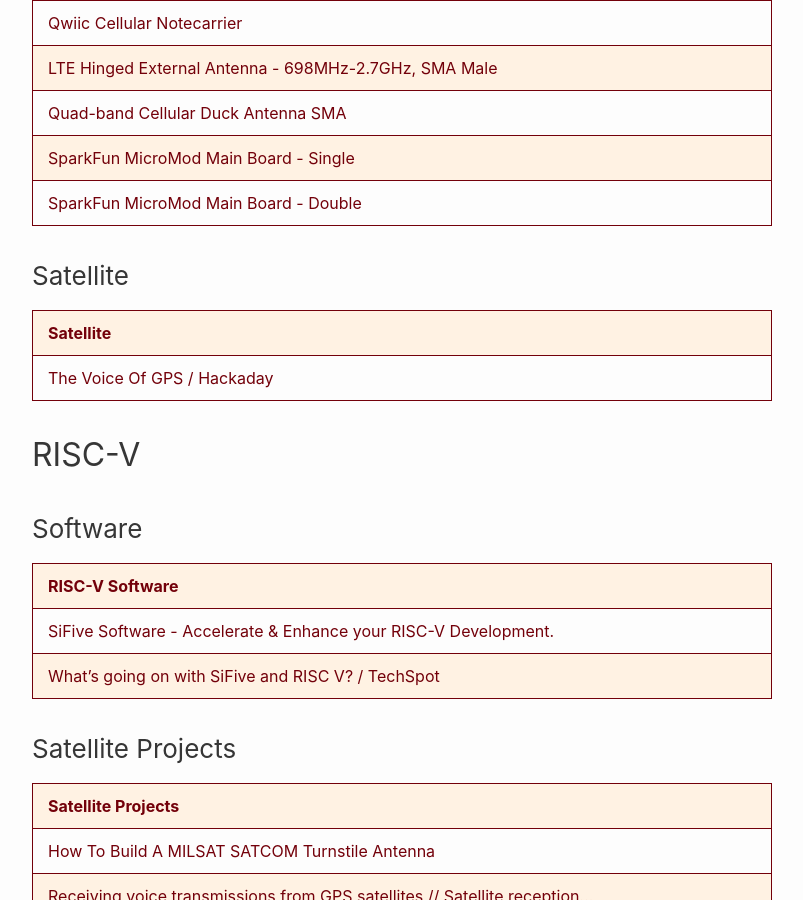
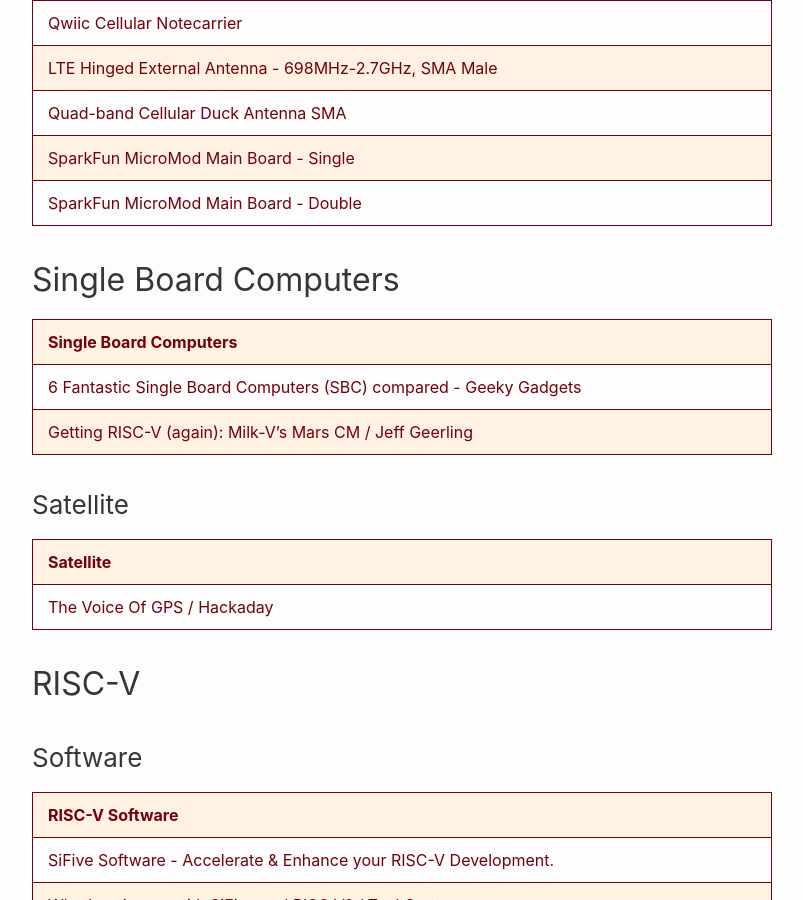
Before and after one commit to RalphHightower/RalphHightower, a Jekyll site: the page built from HardwareProjects.md, in a window 1280 px wide and 900 px high, scrolled down 8146 px. Shown: the whole window, without its empty margins (238-1041 px from the left). Built offline with Jekyll 4.4.1, drawn with Linux system fonts in a browser that asks for light colours; our own code applies the rules of GitHub Pages for plain Markdown files.

Commit message:
[docs](doc): HardwareProjects(extended description)

```diff
--- a/HardwareProjects.md
+++ b/HardwareProjects.md
@@ -169,6 +169,13 @@ Expansion options
 | [Quad-band Cellular Duck Antenna SMA](https://www.sparkfun.com/products/18617) |
 | [SparkFun MicroMod Main Board - Single](https://www.sparkfun.com/products/20748) |
 | [SparkFun MicroMod Main Board - Double](https://www.sparkfun.com/products/20595) |
+
+## Single Board Computers
+
+| Single Board Computers |
+|--
+| [6 Fantastic Single Board Computers (SBC) compared - Geeky Gadgets](https://www.geeky-gadgets.com/single-board-computers-sbc-compared/ )
+| [Getting RISC-V (again): Milk-V's Mars CM / Jeff Geerling](https://www.jeffgeerling.com/blog/2023/getting-risc-v-again-milk-vs-mars-cm ) |
 
 ### Satellite
 
```
